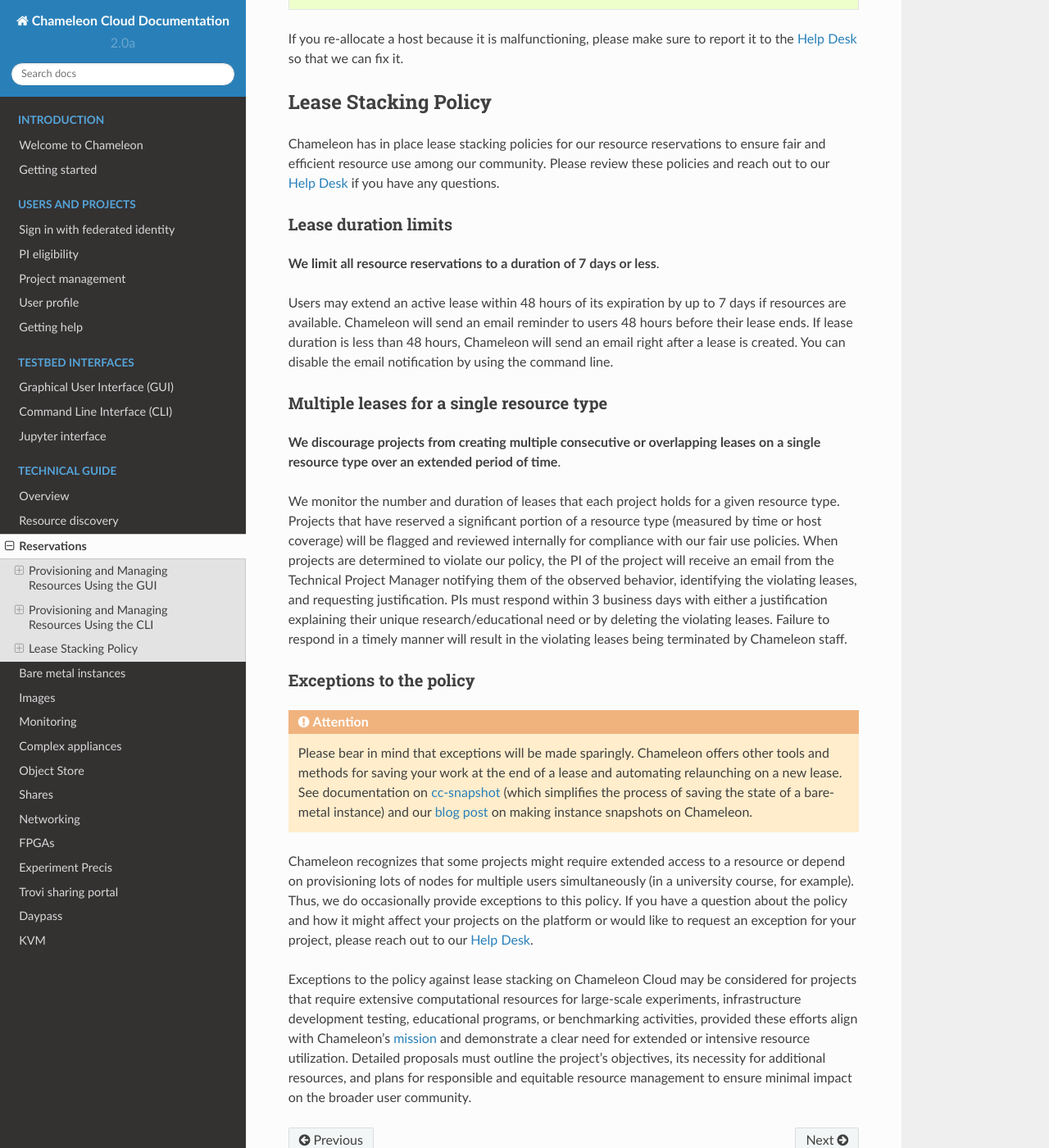
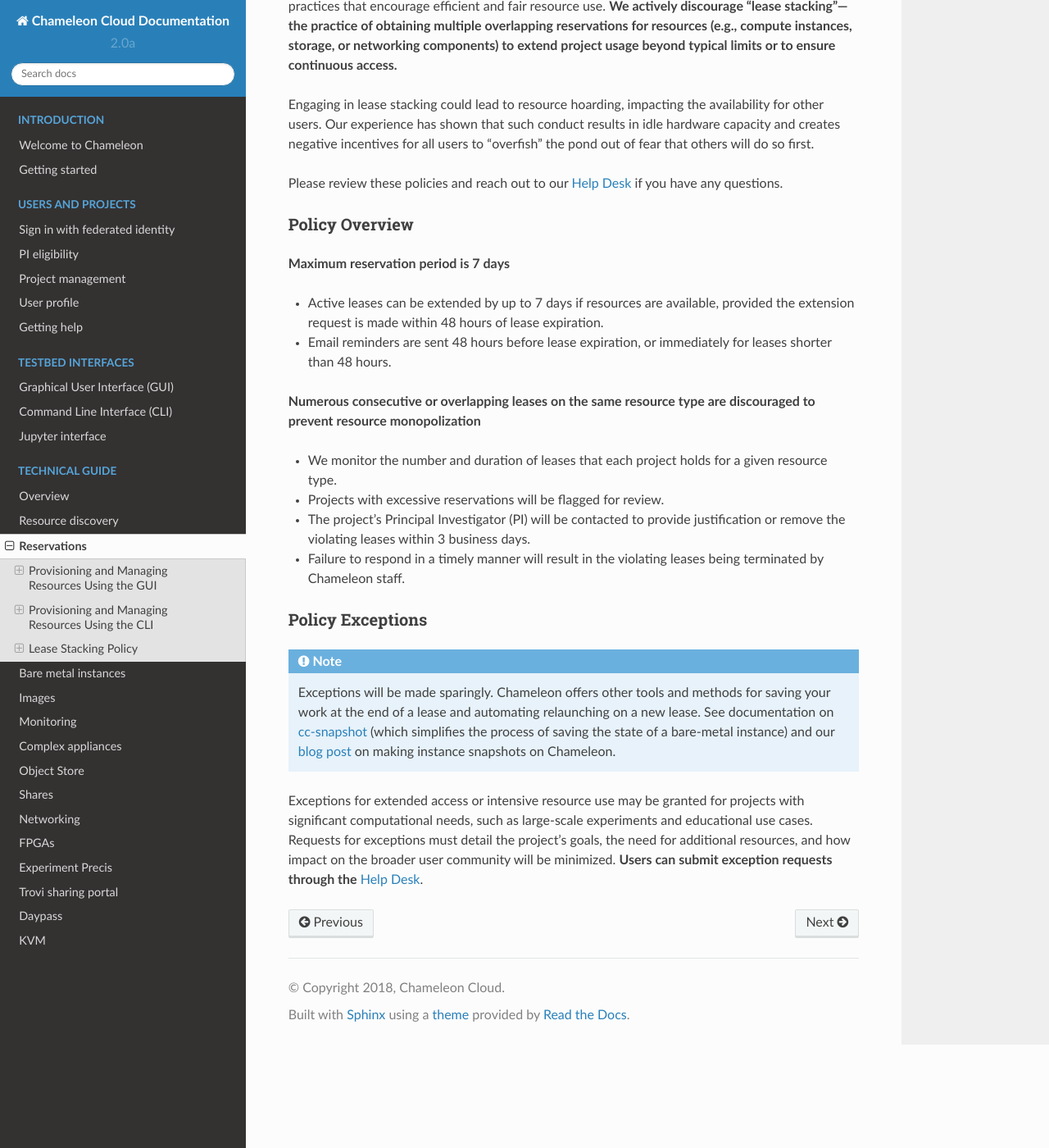
Before and after one commit to ChameleonCloud/docs, a Sphinx documentation site: the page built from source/technical/reservations.rst, in a window 1280 px wide and 1400 px high, scrolled down 16029 px. Shown: the whole window at 82% size. Built offline with Sphinx 7.4.7 and the Read the Docs theme 2.0.0, drawn with Linux system fonts in a browser that asks for light colours; some of the changed text lies outside the part shown.

Commit message:
more cuts to shorten length

```diff
--- a/source/technical/reservations.rst
+++ b/source/technical/reservations.rst
@@ -18,23 +18,13 @@ Three types of resources can be reserved: physical bare metal hosts, network
 segments (VLANs), and floating IPs.
 
 .. attention::
+
    **A note on lease stacking**
 
-   Specialized hardware on Chameleon can sometimes be in high demand and low
-   supply. Like fishing boats sharing a pond, we must beware to avoid a tragedy
-   of the commons and adopt community practices that encourage efficient and
-   fair resource use. **We actively discourage “lease stacking”—the practice of
-   obtaining multiple overlapping reservations for resources (e.g., compute
-   instances, storage, or networking components) to extend project usage beyond
-   typical limits or to ensure continuous access**. Engaging in lease stacking
-   could lead to resource hoarding, impacting the availability for other users.
-   Our experience has shown that such conduct results in idle hardware capacity
-   and creates negative incentives for all users to “overfish” the pond out of
-   fear that others will do so first.
-
-   Please carefully review our :ref:`lease stacking policy
-   <lease_stacking_policy>` before you begin creating leases to ensure that
-   your reservations are in alignment.
+   To prevent resource hoarding and ensure fair access to specialized hardware,
+   Chameleon discourages "lease stacking" or making multiple overlapping
+   reservations. Review our :ref:`lease stacking policy <lease_stacking_policy>`
+   to align your reservations with community practices for efficient resource use.
 
 Provisioning and Managing Resources Using the GUI
 =================================================
@@ -620,65 +610,58 @@ we can fix it.
 Lease Stacking Policy
 =====================
 
-Chameleon has in place lease stacking policies for our resource reservations to
-ensure fair and efficient resource use among our community. Please review these
-policies and reach out to our `Help Desk
+Specialized hardware on Chameleon can sometimes be in high demand and low
+supply. Like fishing boats sharing a pond, we must beware to avoid a tragedy of
+the commons and adopt community practices that encourage efficient and fair
+resource use. **We actively discourage “lease stacking”—the practice of
+obtaining multiple overlapping reservations for resources (e.g., compute
+instances, storage, or networking components) to extend project usage beyond
+typical limits or to ensure continuous access.**
+
+Engaging in lease stacking could lead to resource hoarding, impacting the
+availability for other users. Our experience has shown that such conduct
+results in idle hardware capacity and creates negative incentives for all users
+to “overfish” the pond out of fear that others will do so first.
+
+Please review these policies and reach out to our `Help Desk
 <https://chameleoncloud.org/user/help/>`_ if you have any questions.
 
-Lease duration limits
----------------------
+Policy Overview
+---------------
 
-**We limit all resource reservations to a duration of 7 days or less**.
+**Maximum reservation period is 7 days**
 
-Users may extend an active lease within 48 hours of its expiration by up to 7
-days if resources are available. Chameleon will send an email reminder to users
-48 hours before their lease ends. If lease duration is less than 48 hours,
-Chameleon will send an email right after a lease is created. You can disable
-the email notification by using the command line.
+* Active leases can be extended by up to 7 days if resources are available,
+  provided the extension request is made within 48 hours of lease expiration.
+* Email reminders are sent 48 hours before lease expiration, or immediately for
+  leases shorter than 48 hours.
 
-Multiple leases for a single resource type
-------------------------------------------
+**Numerous consecutive or overlapping leases on the same resource type are
+discouraged to prevent resource monopolization**
 
-**We discourage projects from creating multiple consecutive or overlapping
-leases on a single resource type over an extended period of time**.
+*  We monitor the number and duration of leases that each project holds for a
+   given resource type.
+*  Projects with excessive reservations will be flagged for review.
+*  The project's Principal Investigator (PI) will be contacted to provide
+   justification or remove the violating leases within 3 business days.
+*  Failure to respond in a timely manner will result in the violating leases
+   being terminated by Chameleon staff.
 
-We monitor the number and duration of leases that each project holds for a
-given resource type. Projects that have reserved a significant portion of a
-resource type (measured by time or host coverage) will be flagged and reviewed
-internally for compliance with our fair use policies. When projects are
-determined to violate our policy, the PI of the project will receive an email
-from the Technical Project Manager notifying them of the observed behavior,
-identifying the violating leases, and requesting justification. PIs must
-respond within 3 business days with either a justification explaining their
-unique research/educational need or by deleting the violating leases. Failure
-to respond in a timely manner will result in the violating leases being
-terminated by Chameleon staff.
+Policy Exceptions
+-----------------
 
-Exceptions to the policy
-------------------------
+.. note::
 
-.. attention::
-   Please bear in mind that exceptions will be made sparingly. Chameleon offers
+   Exceptions will be made sparingly. Chameleon offers
    other tools and methods for saving your work at the end of a lease and
    automating relaunching on a new lease. See documentation on :ref:`cc-snapshot <cc-snapshot-utility>`
    (which simplifies the process of saving the state of a bare-metal instance)
    and our `blog post <https://www.chameleoncloud.org/blog/2018/01/17/making-instance-snapshots-chameleon/>`_
    on making instance snapshots on Chameleon.
 
-Chameleon recognizes that some projects might require extended access to a
-resource or depend on provisioning lots of nodes for multiple users
-simultaneously (in a university course, for example). Thus, we do occasionally
-provide exceptions to this policy. If you have a question about the policy and
-how it might affect your projects on the platform or would like to request an
-exception for your project, please reach out to our :ref:`Help Desk
-<help-desk-page>`.
-
-Exceptions to the policy against lease stacking on Chameleon Cloud may be
-considered for projects that require extensive computational resources for
-large-scale experiments, infrastructure development testing, educational
-programs, or benchmarking activities, provided these efforts align with
-Chameleon's `mission <https://chameleoncloud.org/about/chameleon/>`_ and
-demonstrate a clear need for extended or intensive resource utilization.
-Detailed proposals must outline the project's objectives, its necessity for
-additional resources, and plans for responsible and equitable resource
-management to ensure minimal impact on the broader user community.
+Exceptions for extended access or intensive resource use may be granted for
+projects with significant computational needs, such as large-scale experiments
+and educational use cases. Requests for exceptions must detail the project's
+goals, the need for additional resources, and how impact on the broader user
+community will be minimized. **Users can submit exception requests through the**
+`Help Desk <https://chameleoncloud.org/user/help/>`_.
```
